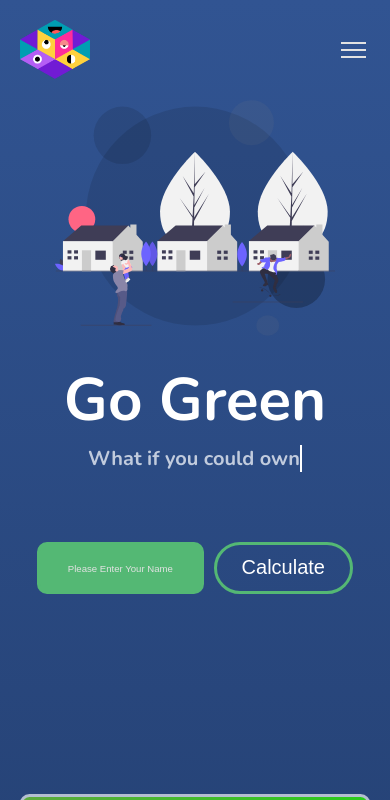
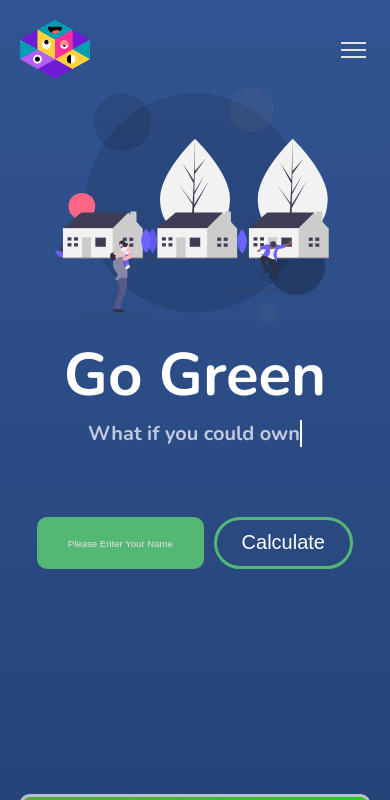
Before and after one commit to papa28x4/musesSolar, a plain HTML site: page index.html in a window 390 px wide. Shown: the top 800 px of the page. Drawn offline with nearby package versions, Linux system fonts and the light colour scheme.

Commit message:
more adjustments 2

```diff
--- a/css/style2.css
+++ b/css/style2.css
@@ -436,7 +436,7 @@ a {
       display: grid;
       width: 90%;
       grid-template-columns: 1fr;
-      grid-template-rows: 275px;
+      grid-template-rows: 250px;
       margin-top: 0;
       margin-bottom: 8rem;
       align-items: center;
```
